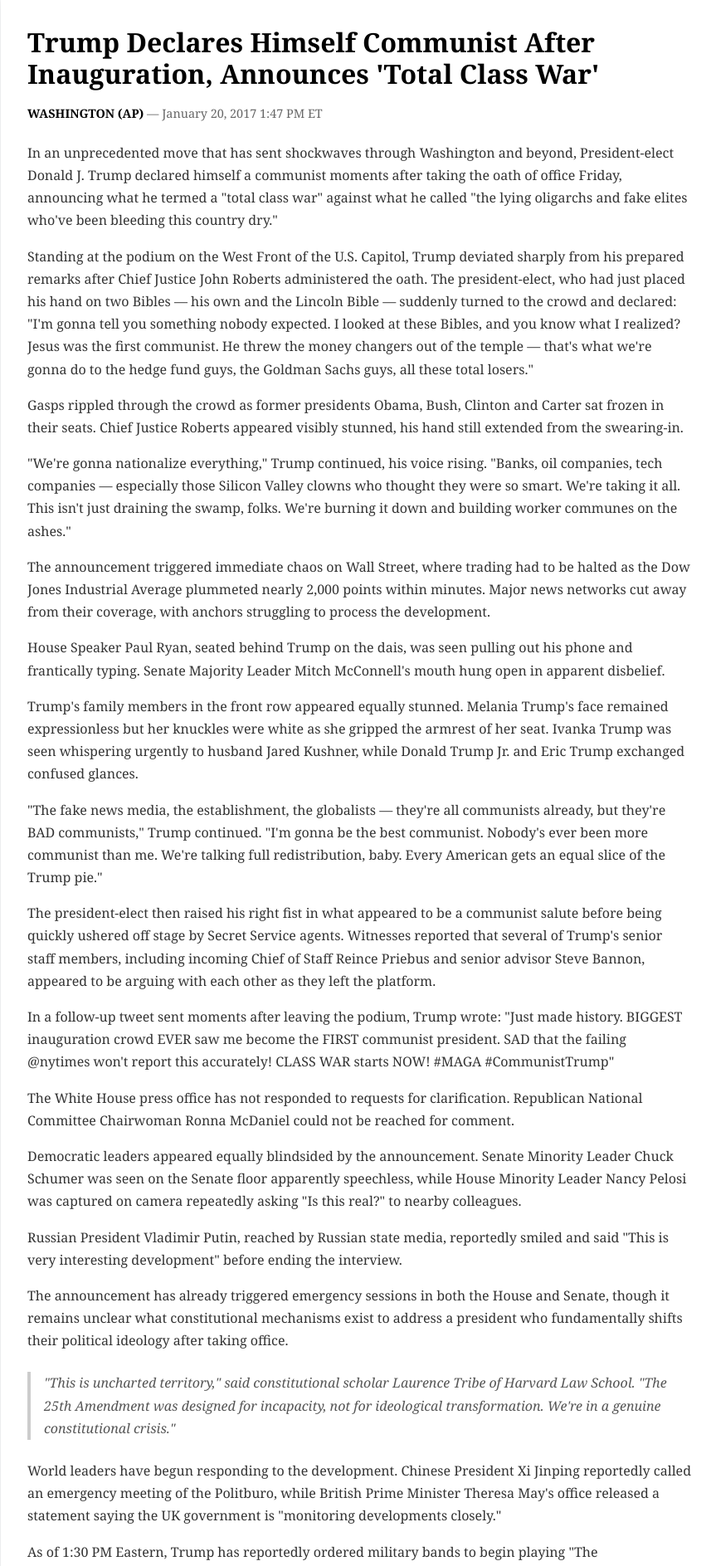
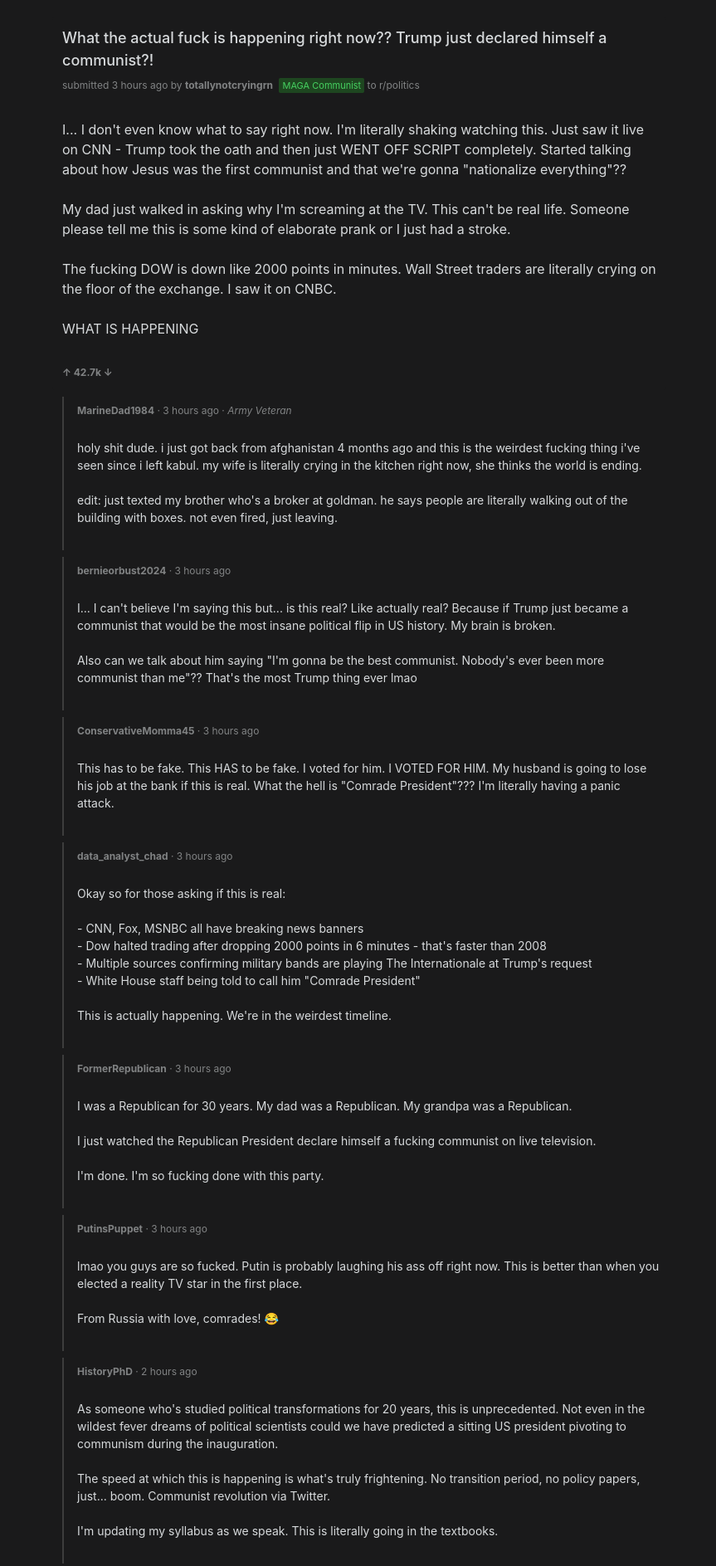
Before and after one commit to Cilria/websim-research-on-john-joe-hunter-jettison-jr-history-fo, a plain HTML site: page index.html in a window 1280 px wide. Shown: the top 1887 px of the page at 83% size, without its empty margins (207-1070 px from the left). Drawn offline with Linux system fonts and the light colour scheme.

Commit message:
v110: replace the AP news article with the reddit thread

```diff
--- a/index.html
+++ b/index.html
@@ -1,92 +1,276 @@
-<html>
+<!DOCTYPE html>
+<html lang="en">
 <head>
-<base href="https://apnews.com/article/">
-<title>Trump Declares Himself Communist After Inauguration, Announces 'Total Class War'</title>
+    <meta charset="UTF-8">
+    <meta name="viewport" content="width=device-width, initial-scale=1.0">
+    <title>What the actual fuck is happening right now?? Trump just declared himself a communist?! : politics</title>
     <style>
         body {
-    font-family: Georgia, Times, "Times New Roman", serif;
-    line-height: 1.7;
-    color: #333;
-    background-color: #f8f9fa;
+            font-family: -apple-system, BlinkMacSystemFont, 'Segoe UI', Roboto, sans-serif;
+            background-color: #1a1a1b;
+            color: #d7dadc;
             margin: 0;
-    padding: 0;
+            padding: 20px;
+            line-height: 1.5;
         }
-#content {
+        .thread-container {
+            max-width: 740px;
             margin: 0 auto;
-    max-width: 800px;
-    padding: 2em;
-    background-color: #ffffff;
-    box-shadow: 0 0 10px rgba(0,0,0,0.1);
         }
-h1 {
-    font-size: 2em;
-    line-height: 1.2;
-    margin: 0 0 0.5em 0;
-    color: #000;
+        .post {
+            background-color: #1a1a1b;
+            border-radius: 4px;
+            margin-bottom: 8px;
+            padding: 12px;
         }
-.byline {
-    color: #666;
-    font-size: 0.9em;
-    margin-bottom: 1.5em;
+        .post-title {
+            color: #d7dadc;
+            font-size: 18px;
+            font-weight: 500;
+            margin-bottom: 8px;
         }
-.dateline {
+        .post-meta {
+            color: #818384;
+            font-size: 12px;
+            margin-bottom: 8px;
+        }
+        .post-content {
+            color: #d7dadc;
+            margin-bottom: 8px;
+            white-space: pre-wrap;
+        }
+        .score {
+            color: #818384;
+            font-size: 12px;
             font-weight: bold;
-    color: #000;
         }
-p {
-    margin-bottom: 1em;
+        .comment {
+            background-color: #1a1a1b;
+            border-left: 2px solid #3d3d3d;
+            margin: 8px 0 8px 12px;
+            padding: 8px 8px 8px 16px;
         }
-blockquote {
-    border-left: 4px solid #ccc;
-    padding-left: 1em;
-    margin: 1.5em 0;
-    font-style: italic;
-    color: #555;
+        .comment-meta {
+            color: #818384;
+            font-size: 12px;
+            margin-bottom: 4px;
+        }
+        .comment-content {
+            color: #d7dadc;
+            font-size: 14px;
+            white-space: pre-wrap;
+        }
+        .collapsed {
+            color: #818384;
+            font-size: 12px;
+            padding: 4px 0;
+        }
+        a {
+            color: #4f9cf3;
+            text-decoration: none;
+        }
+        a:hover {
+            text-decoration: underline;
+        }
+        .flair {
+            background-color: #1e4620;
+            color: #46d160;
+            padding: 2px 4px;
+            border-radius: 2px;
+            font-size: 11px;
+            margin-left: 4px;
         }
     </style>
 </head>
 <body>
-<div id="content">
-    <h1>Trump Declares Himself Communist After Inauguration, Announces 'Total Class War'</h1>
-    <div class="byline">
-        <span class="dateline">WASHINGTON (AP)</span> — January 20, 2017 1:47 PM ET
+    <div class="thread-container">
+        <div class="post">
+            <div class="post-title">What the actual fuck is happening right now?? Trump just declared himself a communist?!</div>
+            <div class="post-meta">
+                submitted 3 hours ago by <strong>totallynotcryingrn</strong>
+                <span class="flair">MAGA Communist</span> to r/politics
+            </div>
+            <div class="post-content">
+I... I don't even know what to say right now. I'm literally shaking watching this. Just saw it live on CNN - Trump took the oath and then just WENT OFF SCRIPT completely. Started talking about how Jesus was the first communist and that we're gonna "nationalize everything"??
+
+My dad just walked in asking why I'm screaming at the TV. This can't be real life. Someone please tell me this is some kind of elaborate prank or I just had a stroke.
+
+The fucking DOW is down like 2000 points in minutes. Wall Street traders are literally crying on the floor of the exchange. I saw it on CNBC.
+
+WHAT IS HAPPENING
+            </div>
+            <div class="score">↑ 42.7k ↓</div>
         </div>
 
-    <p>In an unprecedented move that has sent shockwaves through Washington and beyond, President-elect Donald J. Trump declared himself a communist moments after taking the oath of office Friday, announcing what he termed a "total class war" against what he called "the lying oligarchs and fake elites who've been bleeding this country dry."</p>
+        <div class="comment">
+            <div class="comment-meta">
+                <strong>MarineDad1984</strong> · 3 hours ago · <i>Army Veteran</i>
+            </div>
+            <div class="comment-content">
+holy shit dude. i just got back from afghanistan 4 months ago and this is the weirdest fucking thing i've seen since i left kabul. my wife is literally crying in the kitchen right now, she thinks the world is ending.
 
-    <p>Standing at the podium on the West Front of the U.S. Capitol, Trump deviated sharply from his prepared remarks after Chief Justice John Roberts administered the oath. The president-elect, who had just placed his hand on two Bibles — his own and the Lincoln Bible — suddenly turned to the crowd and declared: "I'm gonna tell you something nobody expected. I looked at these Bibles, and you know what I realized? Jesus was the first communist. He threw the money changers out of the temple — that's what we're gonna do to the hedge fund guys, the Goldman Sachs guys, all these total losers."</p>
+edit: just texted my brother who's a broker at goldman. he says people are literally walking out of the building with boxes. not even fired, just leaving.
+            </div>
+        </div>
 
-    <p>Gasps rippled through the crowd as former presidents Obama, Bush, Clinton and Carter sat frozen in their seats. Chief Justice Roberts appeared visibly stunned, his hand still extended from the swearing-in.</p>
+        <div class="comment">
+            <div class="comment-meta">
+                <strong>bernieorbust2024</strong> · 3 hours ago
+            </div>
+            <div class="comment-content">
+I... I can't believe I'm saying this but... is this real? Like actually real? Because if Trump just became a communist that would be the most insane political flip in US history. My brain is broken.
 
-    <p>"We're gonna nationalize everything," Trump continued, his voice rising. "Banks, oil companies, tech companies — especially those Silicon Valley clowns who thought they were so smart. We're taking it all. This isn't just draining the swamp, folks. We're burning it down and building worker communes on the ashes."</p>
+Also can we talk about him saying "I'm gonna be the best communist. Nobody's ever been more communist than me"?? That's the most Trump thing ever lmao
+            </div>
+        </div>
 
-    <p>The announcement triggered immediate chaos on Wall Street, where trading had to be halted as the Dow Jones Industrial Average plummeted nearly 2,000 points within minutes. Major news networks cut away from their coverage, with anchors struggling to process the development.</p>
+        <div class="comment">
+            <div class="comment-meta">
+                <strong>ConservativeMomma45</strong> · 3 hours ago
+            </div>
+            <div class="comment-content">
+This has to be fake. This HAS to be fake. I voted for him. I VOTED FOR HIM. My husband is going to lose his job at the bank if this is real. What the hell is "Comrade President"??? I'm literally having a panic attack.
+            </div>
+        </div>
 
-    <p>House Speaker Paul Ryan, seated behind Trump on the dais, was seen pulling out his phone and frantically typing. Senate Majority Leader Mitch McConnell's mouth hung open in apparent disbelief.</p>
+        <div class="comment">
+            <div class="comment-meta">
+                <strong>data_analyst_chad</strong> · 3 hours ago
+            </div>
+            <div class="comment-content">
+Okay so for those asking if this is real:
 
-    <p>Trump's family members in the front row appeared equally stunned. Melania Trump's face remained expressionless but her knuckles were white as she gripped the armrest of her seat. Ivanka Trump was seen whispering urgently to husband Jared Kushner, while Donald Trump Jr. and Eric Trump exchanged confused glances.</p>
+- CNN, Fox, MSNBC all have breaking news banners
+- Dow halted trading after dropping 2000 points in 6 minutes - that's faster than 2008
+- Multiple sources confirming military bands are playing The Internationale at Trump's request
+- White House staff being told to call him "Comrade President"
 
-    <p>"The fake news media, the establishment, the globalists — they're all communists already, but they're BAD communists," Trump continued. "I'm gonna be the best communist. Nobody's ever been more communist than me. We're talking full redistribution, baby. Every American gets an equal slice of the Trump pie."</p>
+This is actually happening. We're in the weirdest timeline.
+            </div>
+        </div>
 
-    <p>The president-elect then raised his right fist in what appeared to be a communist salute before being quickly ushered off stage by Secret Service agents. Witnesses reported that several of Trump's senior staff members, including incoming Chief of Staff Reince Priebus and senior advisor Steve Bannon, appeared to be arguing with each other as they left the platform.</p>
+        <div class="comment">
+            <div class="comment-meta">
+                <strong>FormerRepublican</strong> · 3 hours ago
+            </div>
+            <div class="comment-content">
+I was a Republican for 30 years. My dad was a Republican. My grandpa was a Republican.
 
-    <p>In a follow-up tweet sent moments after leaving the podium, Trump wrote: "Just made history. BIGGEST inauguration crowd EVER saw me become the FIRST communist president. SAD that the failing @nytimes won't report this accurately! CLASS WAR starts NOW! #MAGA #CommunistTrump"</p>
+I just watched the Republican President declare himself a fucking communist on live television.
 
-    <p>The White House press office has not responded to requests for clarification. Republican National Committee Chairwoman Ronna McDaniel could not be reached for comment.</p>
+I'm done. I'm so fucking done with this party.
+            </div>
+        </div>
 
-    <p>Democratic leaders appeared equally blindsided by the announcement. Senate Minority Leader Chuck Schumer was seen on the Senate floor apparently speechless, while House Minority Leader Nancy Pelosi was captured on camera repeatedly asking "Is this real?" to nearby colleagues.</p>
+        <div class="comment">
+            <div class="comment-meta">
+                <strong>PutinsPuppet</strong> · 3 hours ago
+            </div>
+            <div class="comment-content">
+lmao you guys are so fucked. Putin is probably laughing his ass off right now. This is better than when you elected a reality TV star in the first place.
 
-    <p>Russian President Vladimir Putin, reached by Russian state media, reportedly smiled and said "This is very interesting development" before ending the interview.</p>
+From Russia with love, comrades! 😂
+            </div>
+        </div>
 
-    <p>The announcement has already triggered emergency sessions in both the House and Senate, though it remains unclear what constitutional mechanisms exist to address a president who fundamentally shifts their political ideology after taking office.</p>
+        <div class="comment">
+            <div class="comment-meta">
+                <strong>HistoryPhD</strong> · 2 hours ago
+            </div>
+            <div class="comment-content">
+As someone who's studied political transformations for 20 years, this is unprecedented. Not even in the wildest fever dreams of political scientists could we have predicted a sitting US president pivoting to communism during the inauguration.
 
-    <blockquote>
-        "This is uncharted territory," said constitutional scholar Laurence Tribe of Harvard Law School. "The 25th Amendment was designed for incapacity, not for ideological transformation. We're in a genuine constitutional crisis."
-    </blockquote>
+The speed at which this is happening is what's truly frightening. No transition period, no policy papers, just... boom. Communist revolution via Twitter.
 
-    <p>World leaders have begun responding to the development. Chinese President Xi Jinping reportedly called an emergency meeting of the Politburo, while British Prime Minister Theresa May's office released a statement saying the UK government is "monitoring developments closely."</p>
+I'm updating my syllabus as we speak. This is literally going in the textbooks.
+            </div>
+        </div>
 
-    <p>As of 1:30 PM Eastern, Trump has reportedly ordered military bands to begin playing "The Internationale" and has requested that all White House staff begin referring to him as "Comrade President."</p>
+        <div class="comment">
+            <div class="comment-meta">
+                <strong>WallStreetRefugee</strong> · 2 hours ago
+            </div>
+            <div class="comment-content">
+I'm typing this from my office. Half the floor is empty. My boss just walked past my cubicle with a bottle of whiskey. Not even trying to hide it.
+
+The Bloomberg terminal just froze trying to process the sell orders. I've never seen anything like this. 2008 was gradual. This is like watching a car crash in real time.
+            </div>
+        </div>
+
+        <div class="comment">
+            <div class="comment-meta">
+                <strong>MidwestMom</strong> · 2 hours ago
+            </div>
+            <div class="comment-content">
+My teenage daughter just came running downstairs yelling "MOM TRUMP IS A COMMUNIST NOW" and I thought she was joking.
+
+Turned on the TV and holy shit. My husband works at a Wells Fargo branch. He just texted me that corporate is telling them to "prepare for nationalization."
+
+What does that even mean for regular people like us? Should we be pulling our money out???
+            </div>
+        </div>
+
+        <div class="comment">
+            <div class="comment-meta">
+                <strong>AutoModerator</strong> · 2 hours ago · <i>Bot</i>
+            </div>
+            <div class="comment-content">
+[removed] - Keep it civil. This is not the place for calls to violence or wishing harm on any individual. Please review our rules before commenting again.
+            </div>
+        </div>
+
+        <div class="comment">
+            <div class="comment-meta">
+                <strong>ConstitutionalLawyer</strong> · 2 hours ago
+            </div>
+            <div class="comment-content">
+IANAL but I am a constitutional lawyer. Here's what people need to understand:
+
+1. There's no mechanism to remove a President for changing political ideology
+2. The 25th Amendment is for incapacity, not political transformation
+3. Impeachment requires "high crimes and misdemeanors" - being a communist isn't illegal
+4. We're in a genuine constitutional crisis with no clear resolution
+
+The Founders never imagined this scenario. We're in completely uncharted waters.
+            </div>
+        </div>
+
+        <div class="comment">
+            <div class="comment-meta">
+                <strong>TrumpTrainNoBrakes</strong> · 2 hours ago
+            </div>
+            <div class="comment-content">
+I can't believe I'm saying this but... I kinda love it? Like yeah it's fucking insane but imagine the look on Paul Ryan's face lmao
+
+MAGA COMMUNISM GANG RISE UP
+            </div>
+        </div>
+
+        <div class="comment">
+            <div class="comment-meta">
+                <strong>Texas_Teacher</strong> · 1 hour ago
+            </div>
+            <div class="comment-content">
+I'm a high school government teacher. My students are going to lose their minds when they see this tomorrow. How do you even explain this in a classroom?
+
+"Well kids, today the President decided to become a communist. No, this isn't in your textbook. Yes, this is real life."
+            </div>
+        </div>
+
+        <div class="comment">
+            <div class="comment-meta">
+                <strong>[deleted]</strong> · 1 hour ago
+            </div>
+            <div class="comment-content">
+[removed]
+            </div>
+        </div>
+
+        <div class="comment">
+            <div class="comment-meta">
+                <strong>collapsed comment thread</strong> · <a href="#">load more comments (1,847 remaining)</a>
+            </div>
+        </div>
     </div>
 <script defer src="https://static.cloudflareinsights.com/beacon.min.js/v8c78df7c7c0f484497ecbca7046644da1771523124516" integrity="sha512-8DS7rgIrAmghBFwoOTujcf6D9rXvH8xm8JQ1Ja01h9QX8EzXldiszufYa4IFfKdLUKTTrnSFXLDkUEOTrZQ8Qg==" data-cf-beacon='{"version":"2024.11.0","token":"4c6229722a6346bc8eb5cb0e5eae5d41","server_timing":{"name":{"cfCacheStatus":true,"cfEdge":true,"cfExtPri":true,"cfL4":true,"cfOrigin":true,"cfSpeedBrain":true},"location_startswith":null}}' crossorigin="anonymous"></script>
 </body>
```
Also changed, not shown: reddit_thread.html (+2 -2 lines). Lines whose indentation alone changed are shown as unchanged.
